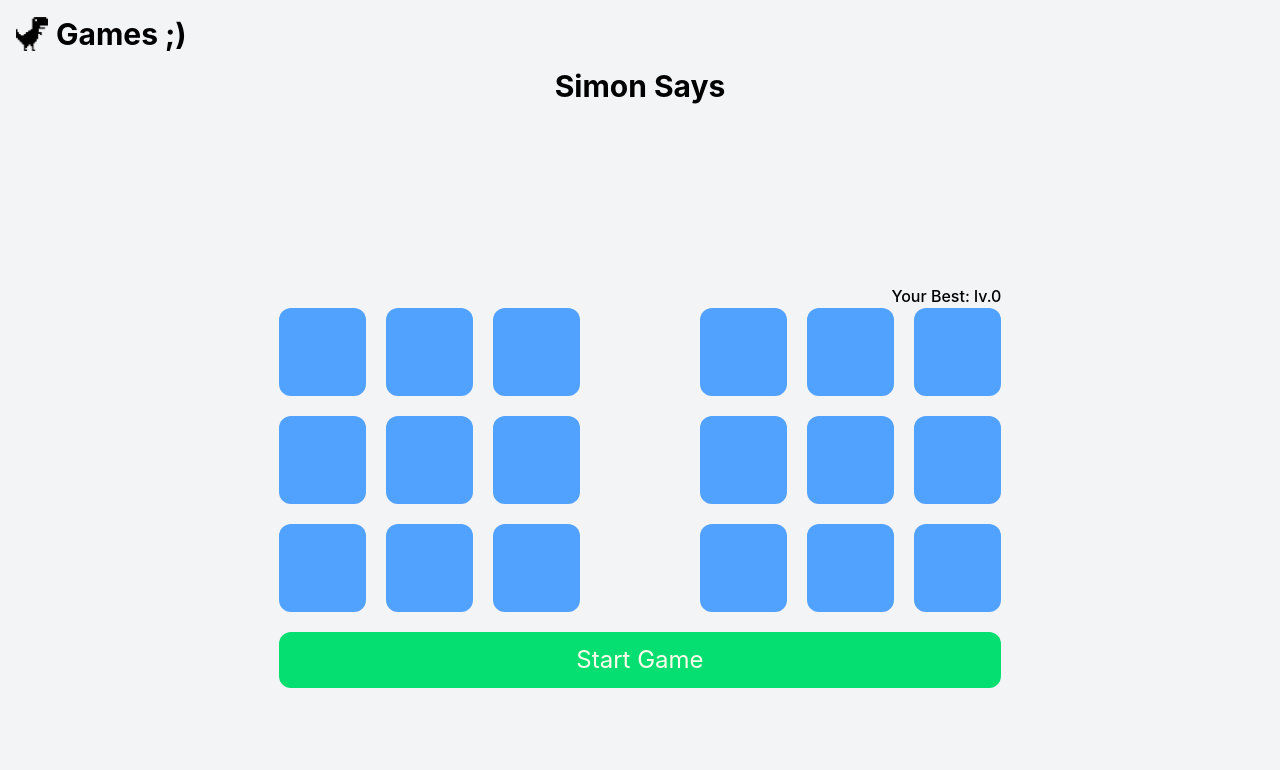
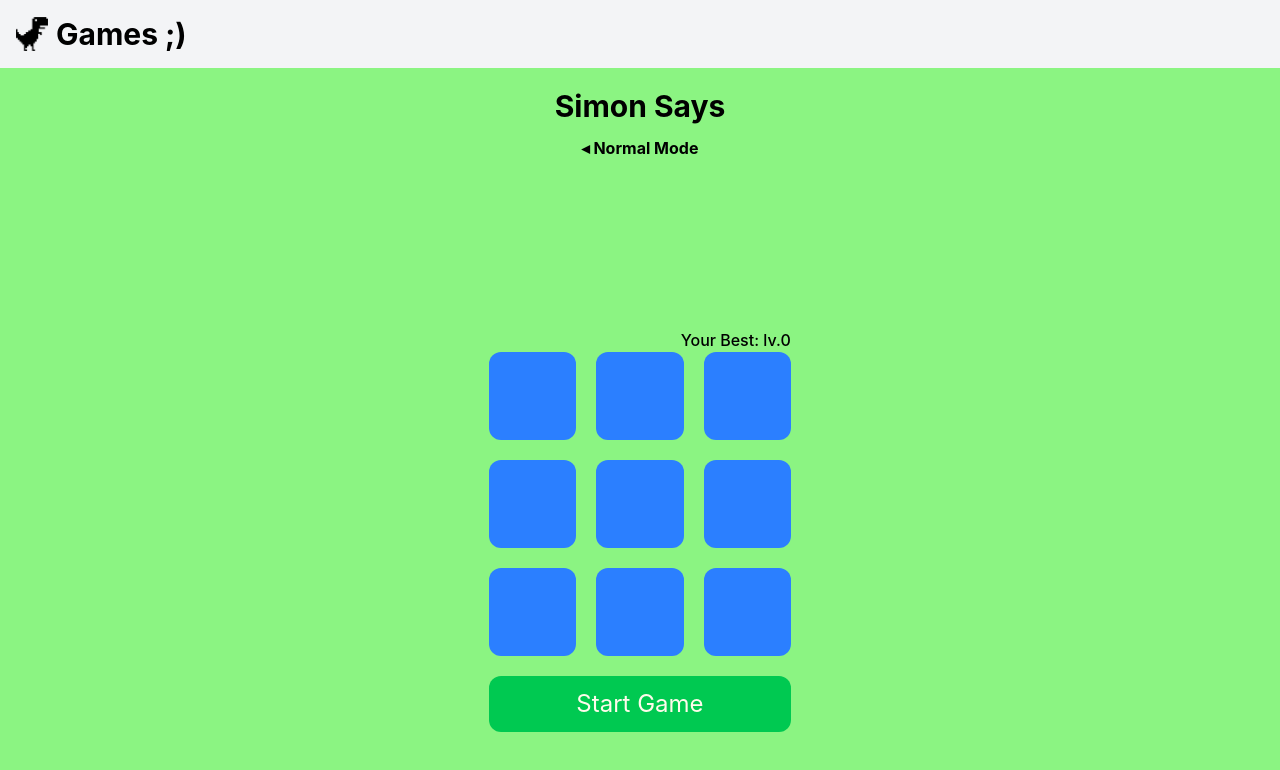
Before and after one commit to aasish7923/FunOnlineGames, a React (Vite) app: page /simon-says in a window 1280 px wide. Shown: the top 770 px of the page. Built offline with nearby package versions, Linux system fonts and the light colour scheme.

Commit message:
feat: implement hard mode and update best level tracking in SimonSays component

```diff
--- a/src/SimonSays.jsx
+++ b/src/SimonSays.jsx
@@ -8,9 +8,12 @@ function SimonSays() {
   const [highlightedIndex, setHighlightedIndex] = useState(null);
   const [isPlaying, setIsPlaying] = useState(false);
   const [clickedNumbers, setClickedNumbers] = useState([]);
+  const [isHardMode, setIsHardMode] = useState(false);
+  const [play, setPlay] = useState(false);
 
   const mainArray = [1, 2, 3, 4, 5, 6, 7, 8, 9];
-  const bestLevel = localStorage.getItem('bestLevel') || 0;
+  const bestNormalLevel = localStorage.getItem("bestNormalLevel") || 0;
+  const bestHardLevel = localStorage.getItem("bestHardLevel") || 0;
 
   useEffect(() => {
     if (level !== null) {
@@ -23,8 +26,16 @@ function SimonSays() {
 
       const playSequence = async (sequence) => {
         setIsPlaying(true);
+        await wait(300);
+        if (isHardMode) {
+          for (let i = 0; i < sequence.length; i++) {
+            setHighlightedIndex(i);
             await wait(100);
-
+            setHighlightedIndex(null);
+            await wait(100);
+          }
+          setIsPlaying(false);
+        } else {
           for (let i = 0; i < sequence.length; i++) {
             setHighlightedIndex(i);
             await wait(200);
@@ -32,60 +43,145 @@ function SimonSays() {
             await wait(100);
           }
           setIsPlaying(false);
+        }
       };
 
       playSequence(a);
     }
-  }, [level]);
+  }, [level, play]);
 
   function handleClick(num) {
     const currentIndex = clickedNumbers.length;
     if (isPlaying || currentIndex >= arr.length) return;
+
     if (num !== arr[currentIndex]) {
       alert("You messed up!");
-      localStorage.setItem('bestLevel', level)
-      setLevel(null)
+      if (isHardMode) {
+        localStorage.setItem("bestHardLevel", level);
+      } else {
+        localStorage.setItem("bestNormalLevel", level);
+      }
       return;
     }
     const newClickedNumbers = [...clickedNumbers, num];
+    console.log(newClickedNumbers);
     setClickedNumbers(newClickedNumbers);
 
     if (newClickedNumbers.length === arr.length) {
       setTimeout(() => {
         alert("Level Complete!");
         setLevel(level + 1);
-        setClickedNumbers([])
+        if (isHardMode) {
+          if (level > bestHardLevel) {
+            localStorage.setItem("bestHardLevel", level);
+          }
+        } else {
+          if (level > bestNormalLevel) {
+            localStorage.setItem("bestNormalLevel", level);
+          }
+        }
+        setClickedNumbers([]);
       }, 500);
     }
   }
 
+  function onStart() {
+    if (isHardMode) {
+      setLevel(bestHardLevel > 0 ? parseInt(bestHardLevel) : 1);
+    } else {
+      setLevel(bestNormalLevel > 0 ? parseInt(bestNormalLevel) : 1);
+    }
+    setClickedNumbers([]);
+    setPlay(!play);
+  }
+
+  function toggleMode() {
+    setIsHardMode(!isHardMode);
+    setLevel(null);
+    setClickedNumbers([]);
+  }
+
+  function confirmRestart(){
+    if(window.confirm("Are you sure you want to restart the game? Your current progress will be lost.")){
+      setLevel(1);
+      setClickedNumbers([]);
+    }
+  }
+
+
+// bg-[#F3F4F6]
   return (
-    <div className="h-screen w-full flex flex-col justify-between items-center bg-[#F3F4F6]">
+    <div className={`h-screen w-full flex flex-col justify-between items-center
+                    ${isHardMode ? "bg-[#40199a] text-white" : "bg-[#8bf482] text-black"}
+                    transition-colors duration-500`}>
+      <div className="text-center p-5">
         <h2 className="text-3xl font-bold">Simon Says</h2>
 
+        <div className="flex gap-1 justify-center items-center relative h-12">
+            <button
+              onClick={toggleMode}
+              className={`
+            absolute font-bold text-5 cursor-pointer whitespace-nowrap
+            transition-all duration-500 ease-in-out transform
+            ${
+              !isHardMode
+                ? "opacity-100 translate-x-0"
+                : "opacity-0 translate-x-8"
+            }
+          `}
+            >
+              ◂ Normal Mode
+            </button>
+
+            <button
+              onClick={toggleMode}
+              className={`
+            absolute font-bold text-5 cursor-pointer whitespace-nowrap
+            transition-all duration-500 ease-in-out transform
+            ${
+              isHardMode
+                ? "opacity-100 translate-x-0"
+                : "opacity-0 -translate-x-8"
+            }
+          `}
+            >
+              Hard Mode ▸
+            </button>
+        </div>
+      </div>
       <div className="flex flex-col w-fit">
         <div className="flex justify-between">
-      {level !== null ?
+          {level !== null ? (
             <p className="font-medium text-5">Level: {level}</p>
-      : <p></p>}
-      <p className="font-medium text-5">Your Best: lv.{bestLevel}</p>
+          ) : (
+            <p></p>
+          )}
+          {isHardMode ? (
+            <p className="font-medium text-5">Your Best: lv.{bestHardLevel}</p>
+          ) : (
+            <p className="font-medium text-5">
+              Your Best: lv.{bestNormalLevel}
+            </p>
+          )}
         </div>
         <div className="flex gap-30 justify-center max-sm:flex-col max-sm:gap-15">
           <div className="grid grid-cols-3 gap-5 max-sm:mx-auto">
             {mainArray.map((num) => {
-              const isRed = highlightedIndex !== null && arr[highlightedIndex] === num;
+              const isRed =
+                highlightedIndex !== null && arr[highlightedIndex] === num;
               return (
                 <button
                   className={` px-9 py-7  rounded-xl text-2xl
-                            ${isRed ? "bg-red-500 text-red-500" : " bg-blue-400 text-blue-400"}`}
+                            ${isRed ? "bg-red-600 text-red-600" : " bg-blue-500 text-blue-500"}`}
                   key={num}
+                  onClick={() => handleClick(num)}
                 >
                   0
                 </button>
               );
             })}
           </div>
-          <div className="grid grid-cols-3 gap-5 max-sm:mx-auto">
+          {/* <div className="grid grid-cols-3 gap-5 max-sm:mx-auto">
             {mainArray.map((num) => (
               <button
                 className="px-9 py-7 bg-blue-400 text-blue-400 rounded-xl text-2xl cursor-pointer"
@@ -95,25 +191,29 @@ function SimonSays() {
                 0
               </button>
             ))}
-          </div>
+          </div> */}
         </div>
         {level === null ? (
           <button
-            onClick={() => setLevel(1)}
-            className="bg-green-400 px-9 py-3 rounded-xl text-2xl cursor-pointer mt-5 text-amber-50"
+            onClick={() => onStart()}
+            className="bg-green-500 px-9 py-3 rounded-xl text-2xl cursor-pointer mt-5 text-amber-50"
           >
             Start Game
           </button>
-        ) : (
+        ) : (<div className="flex gap-5 max-sm:flex-col max-sm:gap-0">
           <button
-            onClick={() => {
-              setLevel(null);
-              setClickedNumbers([])
-            }}
+            onClick={() => onStart()}
             className="bg-red-400 px-9 py-3 rounded-xl text-2xl cursor-pointer mt-5 text-amber-50"
           >
-            Re-start
+            New
           </button>
+          {/* <button
+            onClick={() => confirmRestart()}
+            className="bg-red-400 px-9 py-3 rounded-xl text-2xl cursor-pointer mt-5 text-amber-50"
+          >
+            Restart
+          </button> */}
+          </div>
         )}
       </div>
       <p></p>
```
Lines whose indentation alone changed are shown as unchanged.
